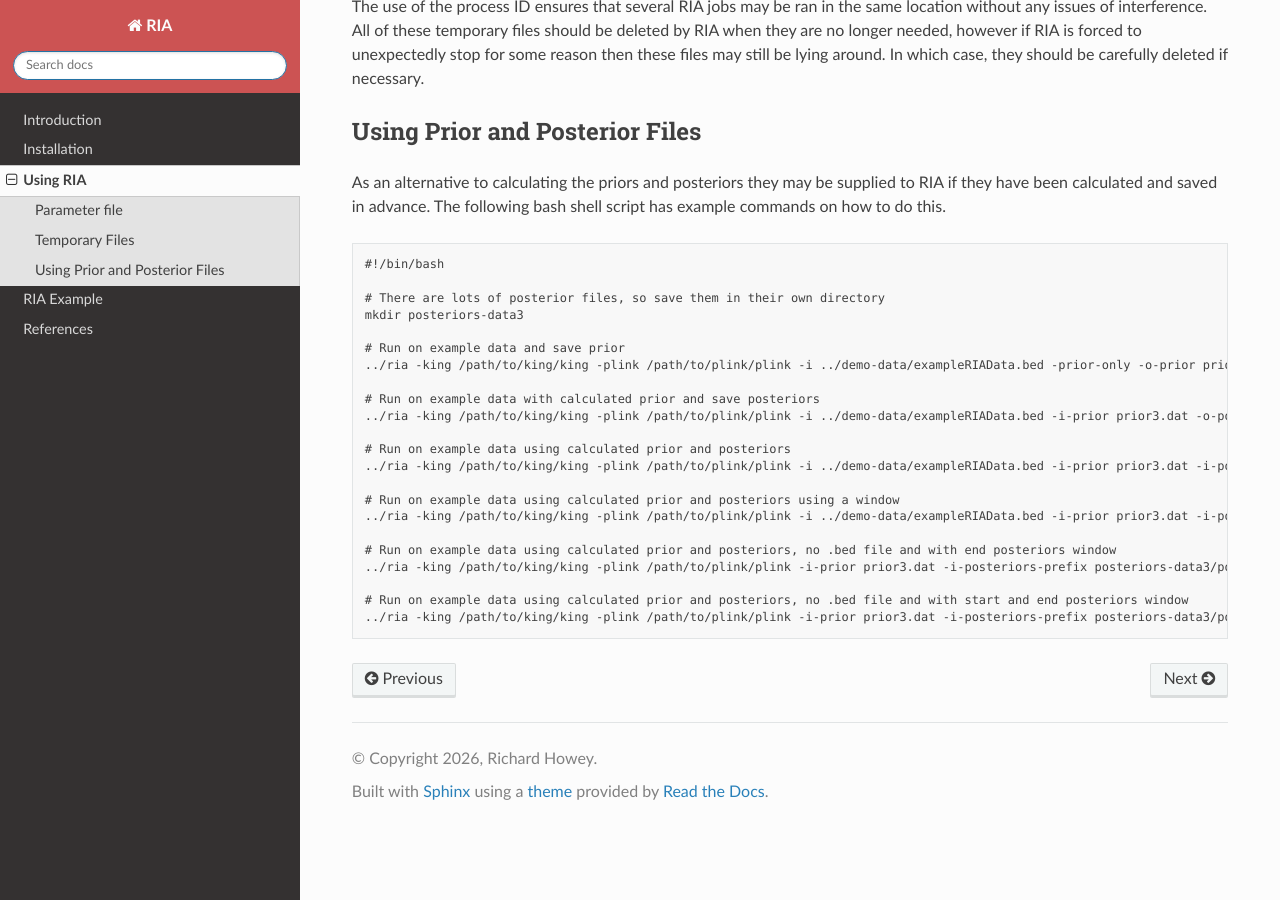
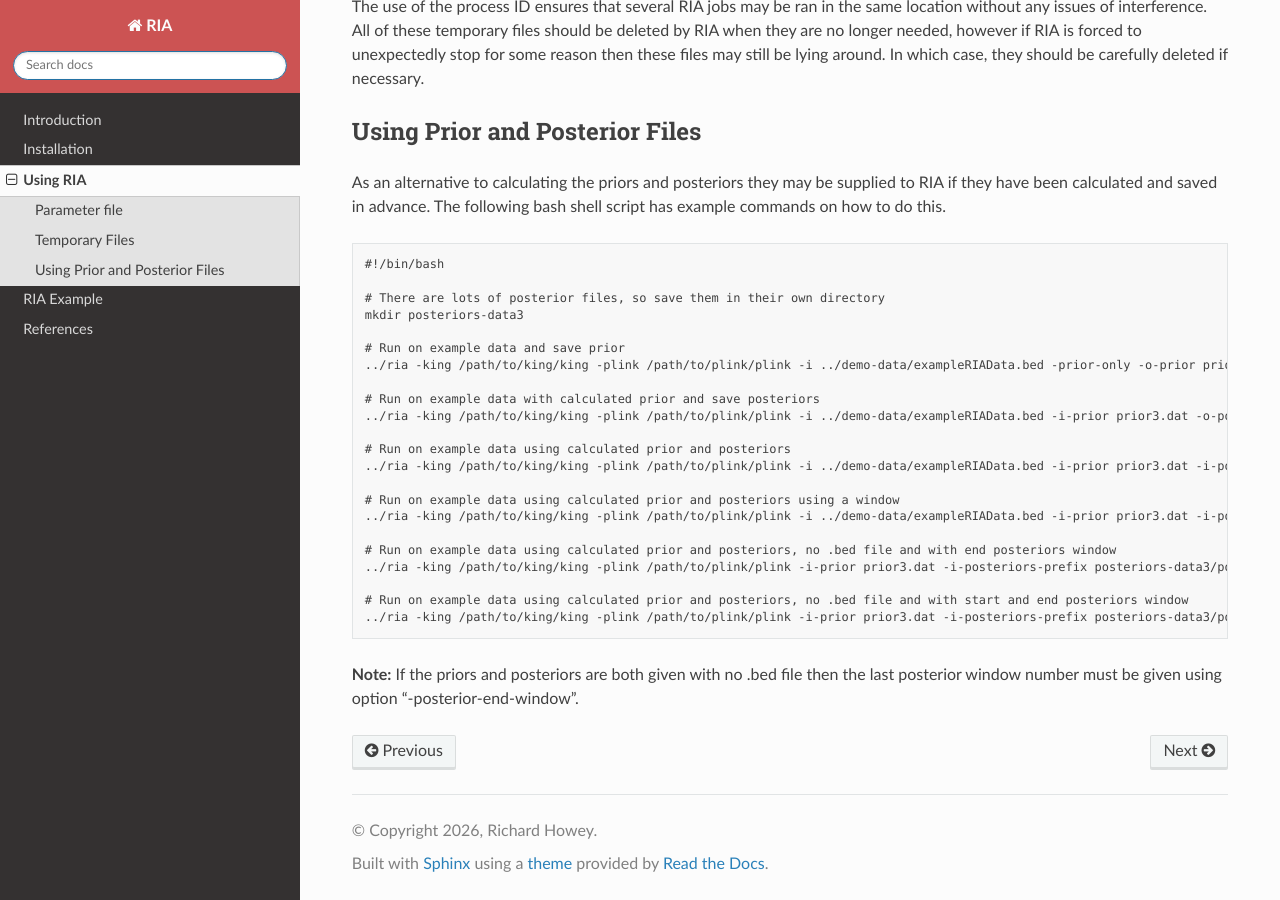
Before and after one commit to NewcastleRSE/RIA, a Sphinx documentation site: the page built from docs/using_ria.rst, in a window 1280 px wide and 900 px high, scrolled down 2515 px. Built offline with Sphinx 7.4.7 and the Read the Docs theme 3.1.0, drawn with Linux system fonts in a browser that asks for light colours.

Commit message:
Added note about posteriors end window

```diff
--- a/docs/using_ria.rst
+++ b/docs/using_ria.rst
@@ -173,3 +173,6 @@ As an alternative to calculating the priors and posteriors they may be supplied
 
     # Run on example data using calculated prior and posteriors, no .bed file and with start and end posteriors window
     ../ria -king /path/to/king/king -plink /path/to/plink/plink -i-prior prior3.dat -i-posteriors-prefix posteriors-data3/post -o resultsRIAExampleData3-5.dat -log results3-5.log -posterior-start-window 10 -posterior-end-window 20
+
+
+**Note:** If the priors and posteriors are both given with no .bed file then the last posterior window number must be given using option "-posterior-end-window".
```
